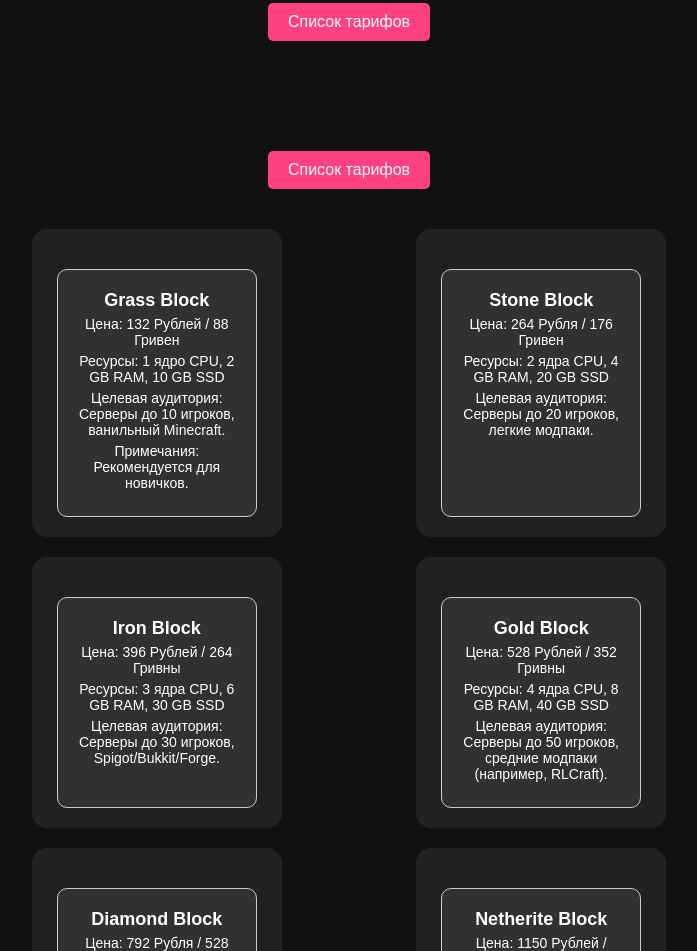
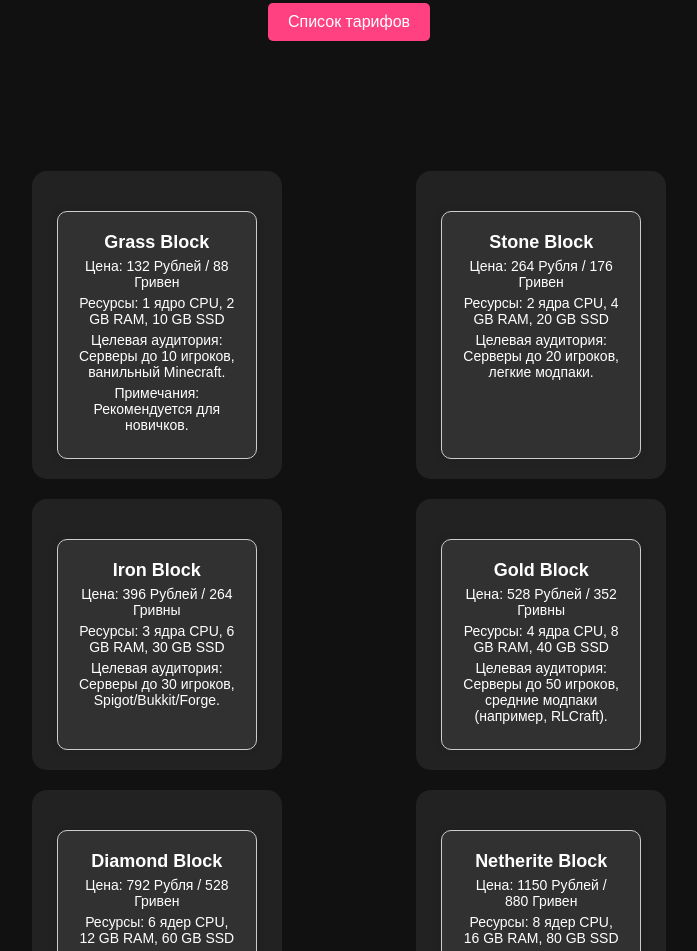
Before and after one commit to yuriikot2010/winenodes, a plain HTML site: page index.html in a window 1280 px wide. Shown: the part 1240-2191 px from the top of the page, without its empty margins (291-988 px from the left). Drawn offline with Linux system fonts and the light colour scheme.

Commit message:
Update index.html

```diff
--- a/index.html
+++ b/index.html
@@ -101,7 +101,6 @@
     <button class="togglebutton" id="toggleButton">Список тарифов</button>
     <div class="tariff-blocks">
 <div class="container" id="pricing-section">
-    <button class="togglebutton" id="toggleButton">Список тарифов</button>
     <div class="tariff-blocks">
         <!-- Grass Block -->
         <div class="card-container" id="grass-block">
```
